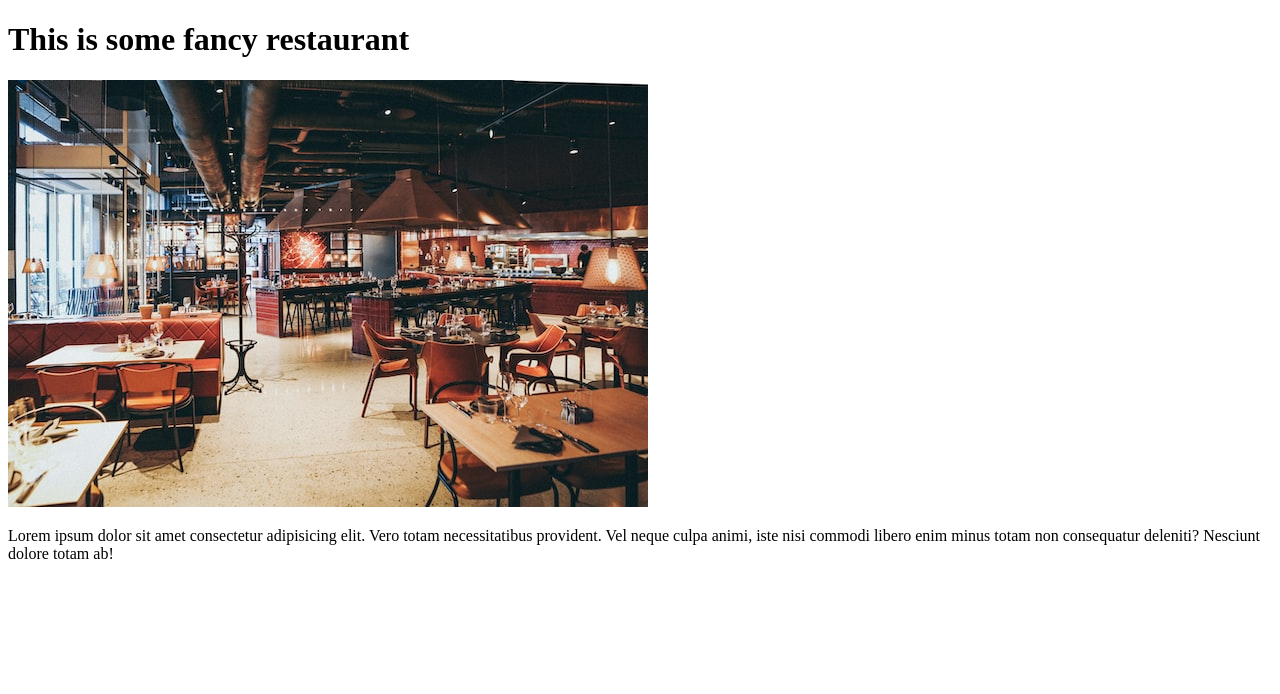
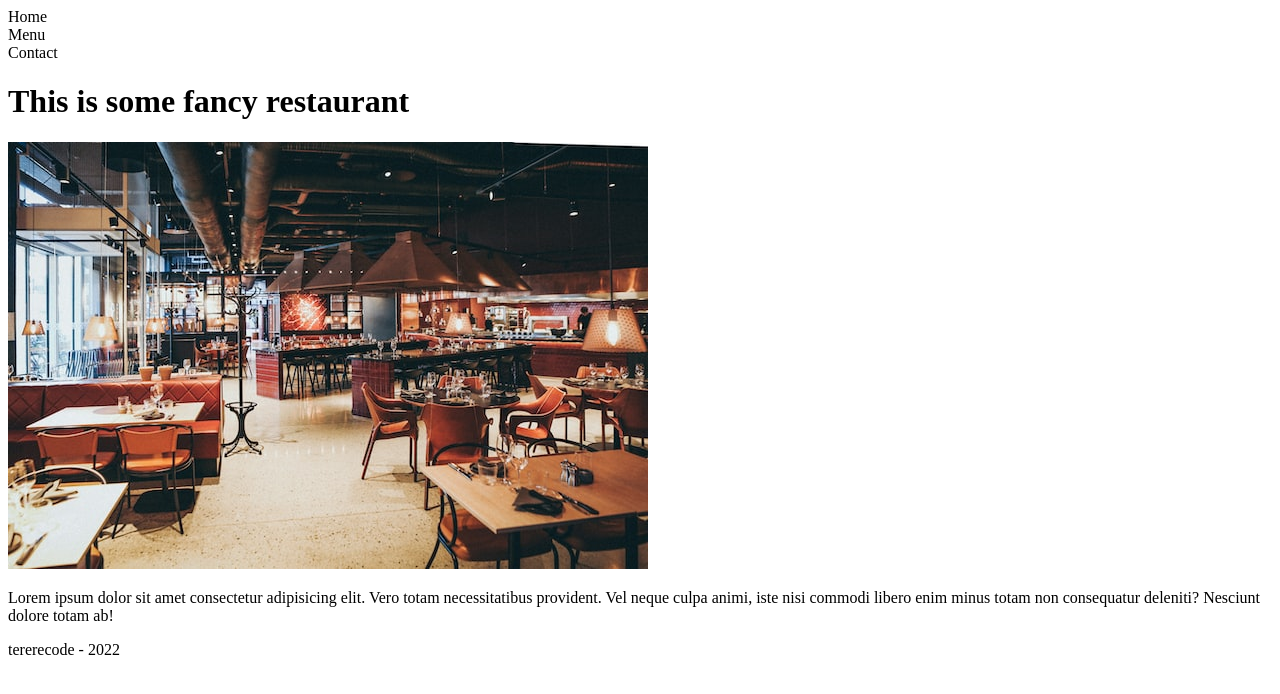
Before and after one commit to tererecode/odin-restaurant, a website built with webpack: page dist/index.html in a window 1280 px wide. Built offline with nearby package versions, Linux system fonts and the light colour scheme.

Commit message:
Added markup for nav and other elements

```diff
--- a/dist/index.html
+++ b/dist/index.html
@@ -10,7 +10,19 @@
 </head>
 
 <body>
-    <div id="content"></div>
+    <header class="header">
+        <nav class="header__nav">
+            <div id="home">Home</div>
+            <div id="menu">Menu</div>
+            <div id="contact">Contact</div>
+        </nav>
+    </header>
+    <main class="main">
+        <div id="content" class="content"></div>
+    </main>
+    <footer class="footer">
+        <div>tererecode - 2022</div>
+    </footer>
 </body>
 
 </html>
```
